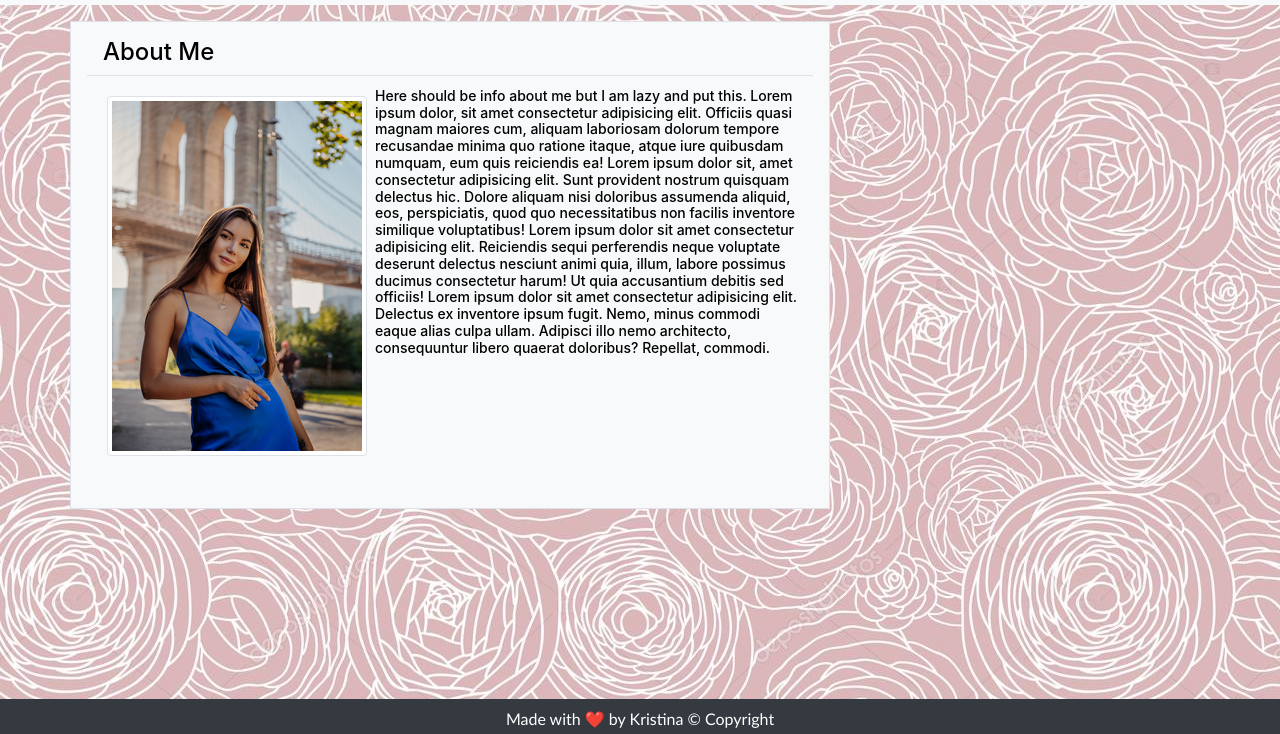
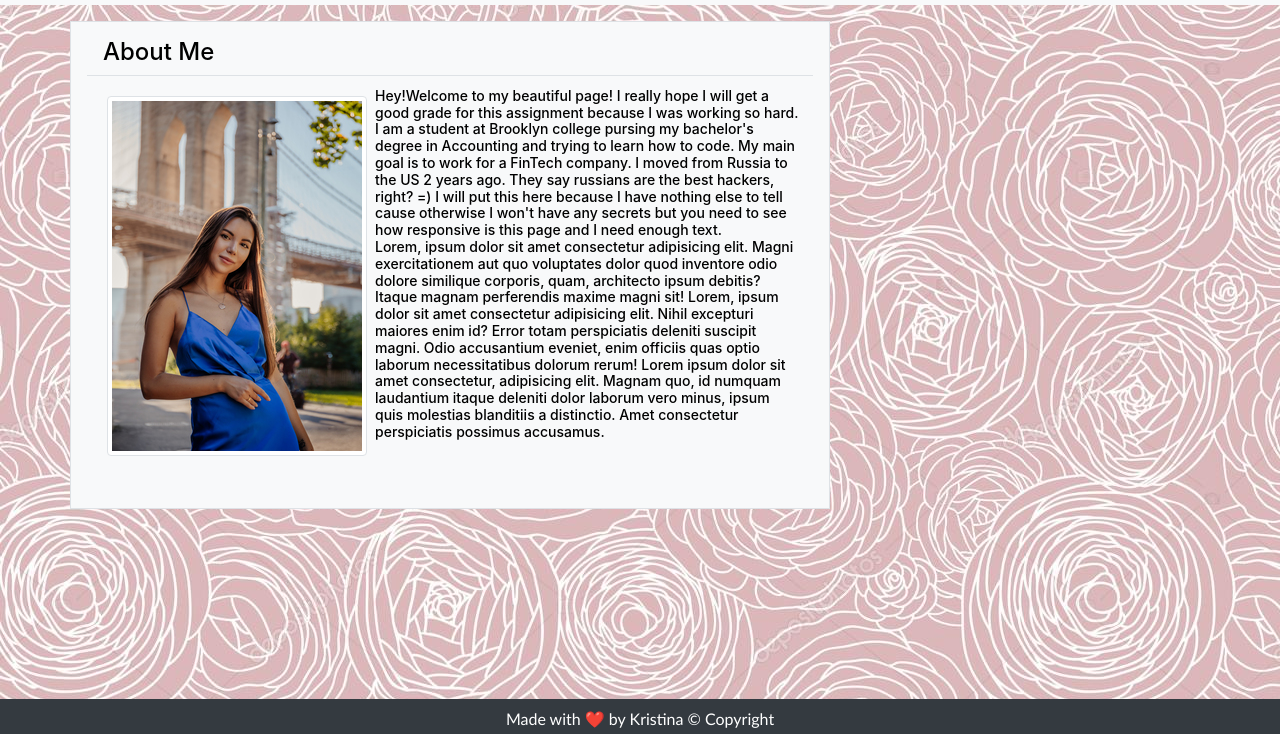
Before and after one commit to kiankovskaia/responsivePortfolio, a plain HTML site: page index.html in a window 1280 px wide. Shown: the part 66-800 px from the top of the page. Drawn offline with nearby package versions, Linux system fonts and the light colour scheme; a web font is replaced by a local one.

Commit message:
updated text on about me page

```diff
--- a/index.html
+++ b/index.html
@@ -60,7 +60,7 @@
           <th>
               <div class="col-12 px-0">
                   <img class="img-responsive img-thumbnail float-left m-2" src="images/1.jpg" alt="My photo">
-                  <h1> Here should be info about me but I am lazy and put this. Lorem ipsum dolor, sit amet consectetur adipisicing elit. Officiis quasi magnam maiores cum, aliquam laboriosam dolorum tempore recusandae minima quo ratione itaque, atque iure quibusdam numquam, eum quis reiciendis ea! Lorem ipsum dolor sit, amet consectetur adipisicing elit. Sunt provident nostrum quisquam delectus hic. Dolore aliquam nisi doloribus assumenda aliquid, eos, perspiciatis, quod quo necessitatibus non facilis inventore similique voluptatibus! Lorem ipsum dolor sit amet consectetur adipisicing elit. Reiciendis sequi perferendis neque voluptate deserunt delectus nesciunt animi quia, illum, labore possimus ducimus consectetur harum! Ut quia accusantium debitis sed officiis! Lorem ipsum dolor sit amet consectetur adipisicing elit. Delectus ex inventore ipsum fugit. Nemo, minus commodi eaque alias culpa ullam. Adipisci illo nemo architecto, consequuntur libero quaerat doloribus? Repellat, commodi.</h1>
+                  <h1> Hey!Welcome to my beautiful page! I really hope I will get a good grade for this assignment because I was working so hard. I am a student at Brooklyn college pursing my bachelor's degree in Accounting and trying to learn how to code. My main goal is to work for a  FinTech company. I moved from Russia to the US 2 years ago. They say russians are the best hackers, right? =) I will put this here because I have nothing else to tell cause otherwise I won't have any secrets but you need to see how responsive is this page and I need enough text. <br> Lorem, ipsum dolor sit amet consectetur adipisicing elit. Magni exercitationem aut quo voluptates dolor quod inventore odio dolore similique corporis, quam, architecto ipsum debitis? Itaque magnam perferendis maxime magni sit! Lorem, ipsum dolor sit amet consectetur adipisicing elit. Nihil excepturi maiores enim id? Error totam perspiciatis deleniti suscipit magni. Odio accusantium eveniet, enim officiis quas optio laborum necessitatibus dolorum rerum! Lorem ipsum dolor sit amet consectetur, adipisicing elit. Magnam quo, id numquam laudantium itaque deleniti dolor laborum vero minus, ipsum quis molestias blanditiis a distinctio. Amet consectetur perspiciatis possimus accusamus. </h1>
               </div>
           </table>
       </div>
```
